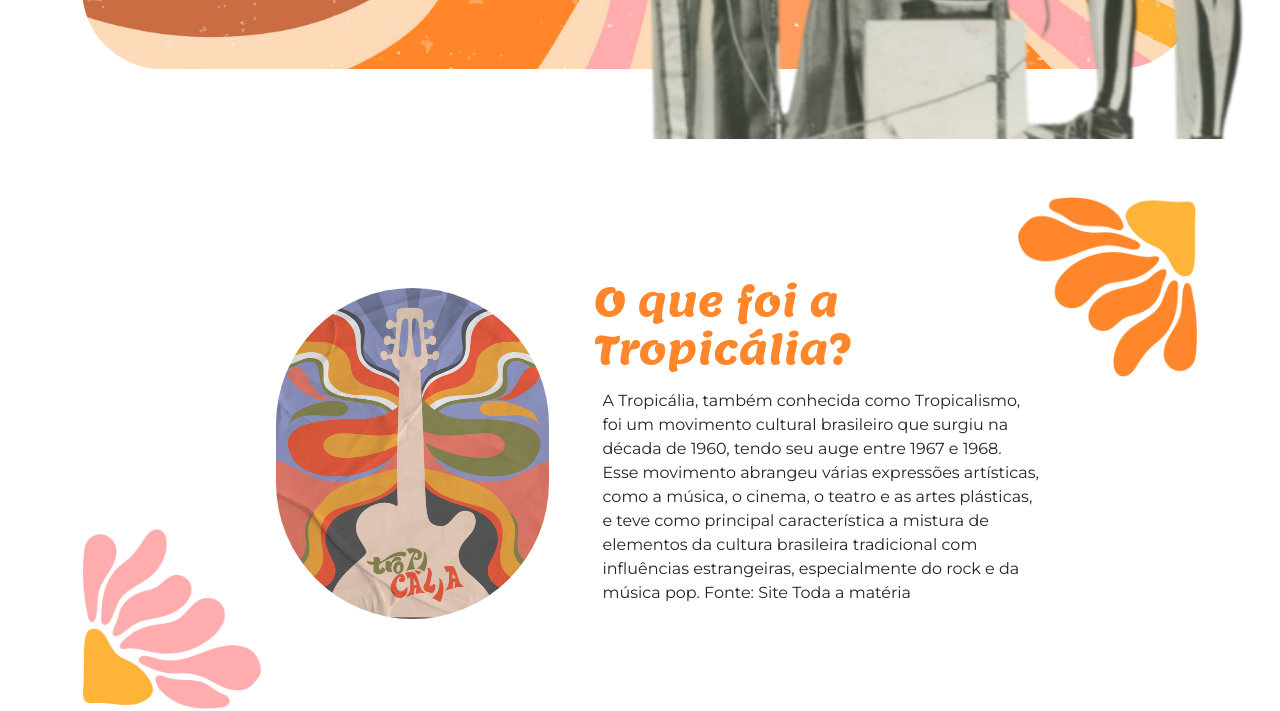
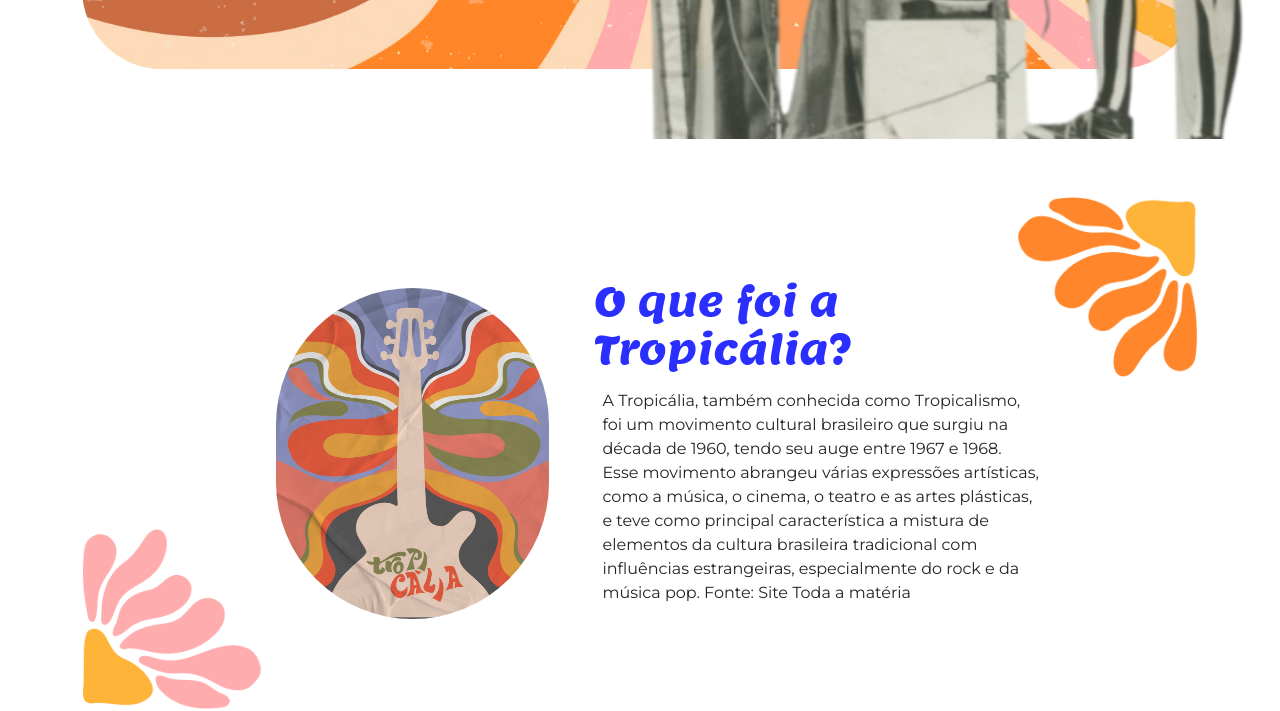
Before and after one commit to zezebigode/Site_Acessivel, a plain HTML site: page index.html in a window 1280 px wide. Shown: the part 812-1523 px from the top of the page. Drawn offline with nearby package versions, Linux system fonts and the light colour scheme.

Commit message:
add color

```diff
--- a/index.html
+++ b/index.html
@@ -127,7 +127,7 @@
         <i class="bi bi-whatsapp"></i>
         <i class="bi bi-instagram"></i>
         <i class="bi bi-tiktok"></i>
-        <p class="mt-3">Desenvolvido por Start by Alura. Projeto fictício sem fins comerciais.</p>
+        <p class="mt-3">Desenvolvido por Start by zeze bigode terror da toleta. Projeto fictício sem fins comerciais.</p>
     </footer>
     <script src="https://cdnjs.cloudflare.com/ajax/libs/scrollReveal.js/4.0.9/scrollreveal.js"></script>
     <script src="script.js"></script>
--- a/styles.css
+++ b/styles.css
@@ -2,10 +2,10 @@
 @import url('https://fonts.googleapis.com/css2?family=Lemon&display=swap');
 
 :root {
-    --laranja-claro: #FF862A;
+    --laranja-claro: #2a2eff;
     --alto-contraste-fundo: #000000;
     --alto-contraste-texto: #ffffff;
-    --alto-contraste-link: #ffd700;
+    --alto-contraste-link: #00ffd9;
 }
 
 body {
```
